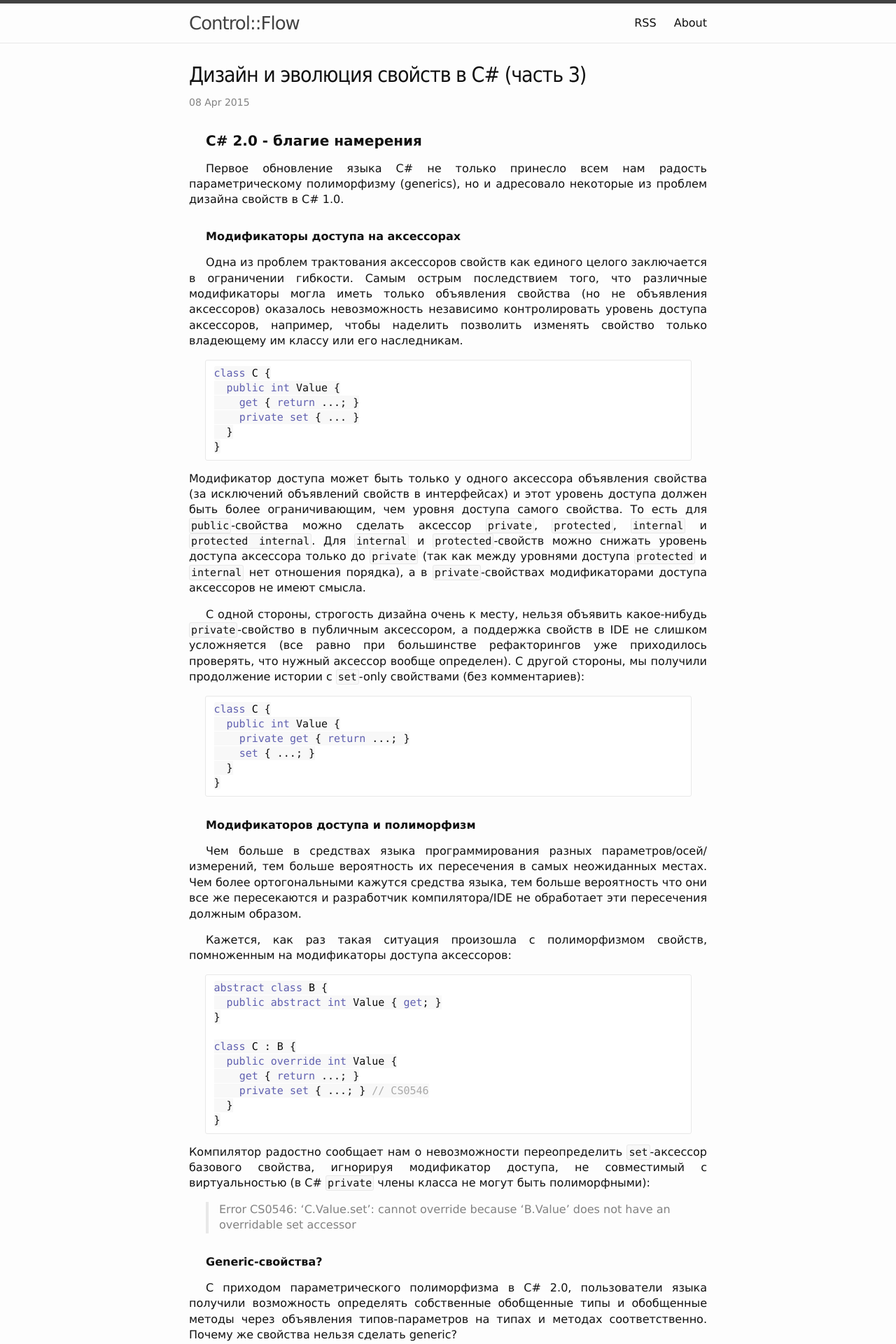
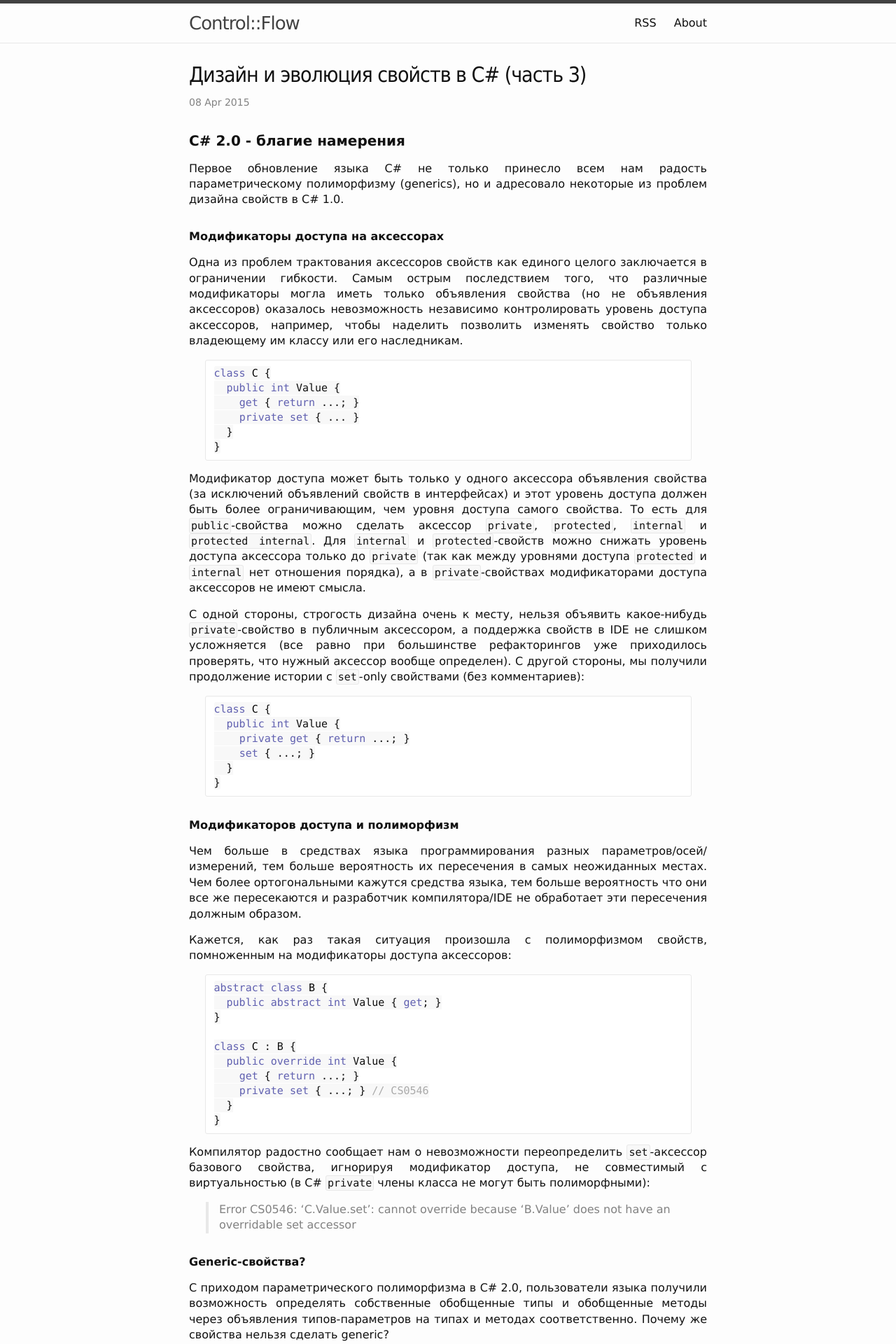
Before and after one commit to controlflow/controlflow.github.io, a Jekyll site: the page built from _posts/2015-04-08-csharp-properties-part3.markdown, in a window 1280 px wide. Shown: the top 1920 px of the page at 70% size. Built offline with Jekyll 4.4.1, drawn with Linux system fonts in a browser that asks for light colours; Markdown is read by kramdown in place of the engine named in the settings; comment, search, counter and statistics services are not loaded.

Commit message:
Tune css

```diff
--- a/_sass/_base.scss
+++ b/_sass/_base.scss
@@ -52,7 +52,6 @@ ul, ol {
     margin-left: 0;
     list-style-position: inside;
     list-style-type: square;
-    text-indent: 1.5em;
 }
 
 li {
@@ -85,14 +84,8 @@ p {
     text-align: justify;
 }
 
-p + p, ul + p, pre + p, h2 + p, h2 + h3, h3 + p, h4 + p, blockquote + p {
-    text-indent: 1.5em;
-}
-
 div.highlight {
     background-color: $background-color;
-
-    + p { text-indent: 1.5em; }
 }
 
 blockquote {
--- a/_sass/_layout.scss
+++ b/_sass/_layout.scss
@@ -211,17 +211,7 @@ ul.post-list {
 .post-content {
     margin-bottom: $spacing-unit;
 
-    h2 {
-        font-size: 20px;
-        text-indent: 1.2em;
-    }
-
-    h3 {
-        font-size: 16px;
-        text-indent: 1.5em;
-    }
-
-    h4 {
-        font-size: 16px;
-    }
+    h2 { font-size: 20px; }
+    h3 { font-size: 16px; }
+    h4 { font-size: 16px; }
 }
```
